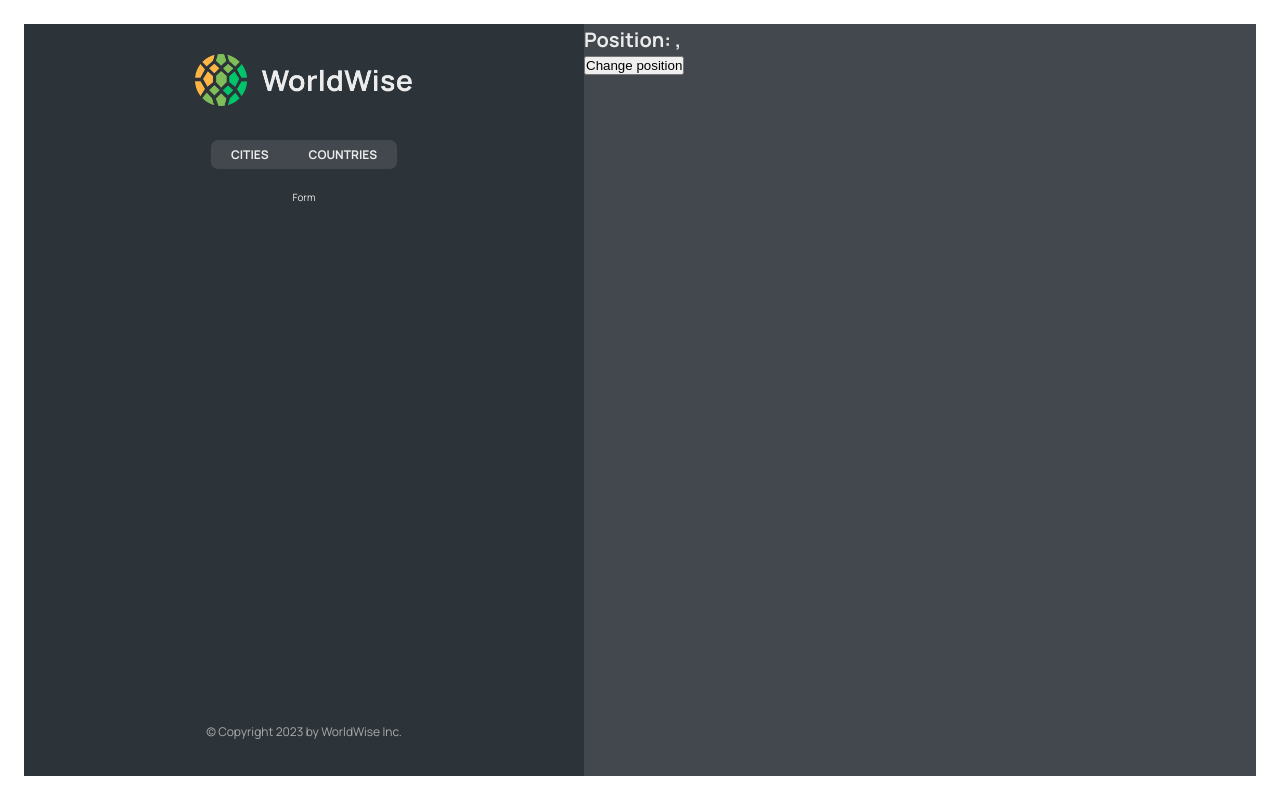
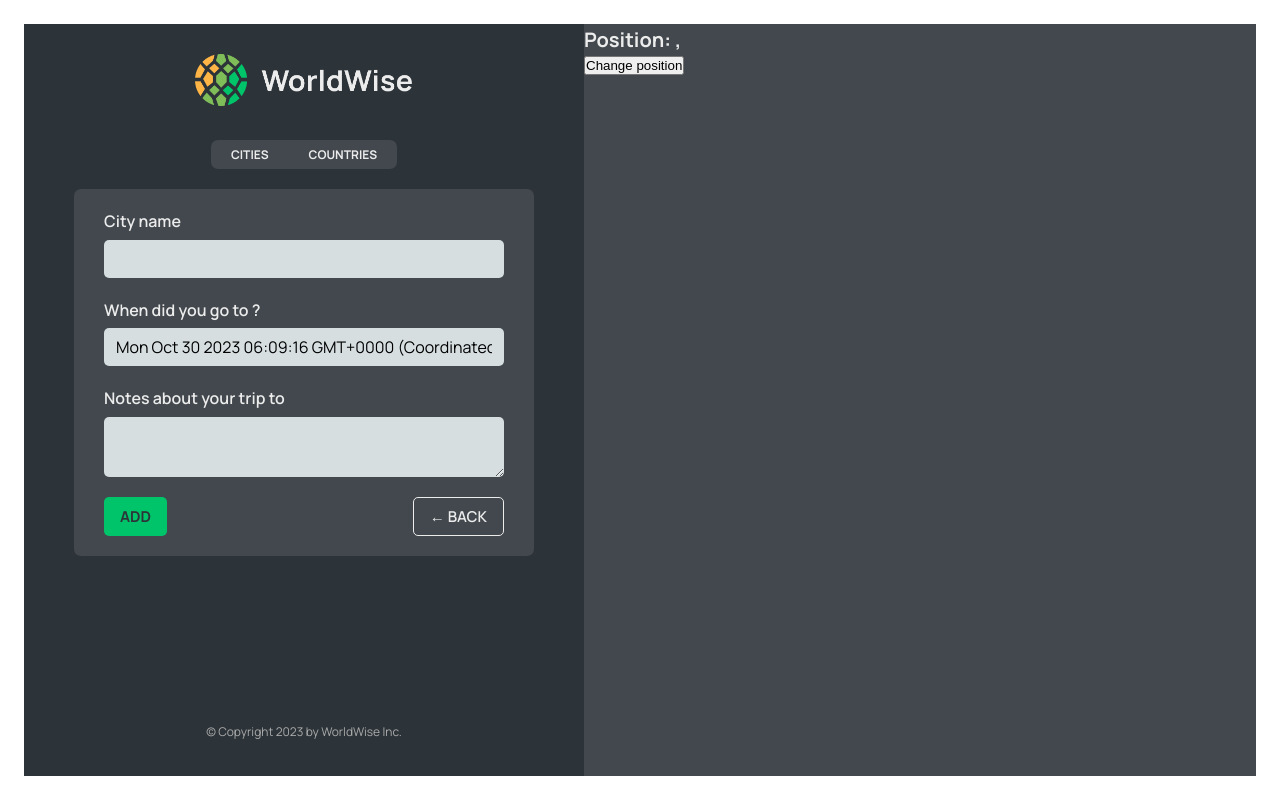
Before and after one commit to Kavin-crew/react-course-exercises, a React (Vite) app in the folder 11-worldwise/: page /app/form in a window 1280 px wide. Built offline with nearby package versions, Linux system fonts and the light colour scheme; data requests are answered from the project's data file.

Commit message:
programmatic navigation

```diff
--- a/11-worldwise/src/App.jsx
+++ b/11-worldwise/src/App.jsx
@@ -10,6 +10,7 @@ import PageNotFound from "./pages/PageNotFound";
 import Login from "./pages/Login";
 import CityList from "./components/CityList";
 import City from "./components/City";
+import Form from "./components/Form";
 import CountryList from "./components/CountryList";
 
 const BASE_URL = "http://localhost:9000";
@@ -55,7 +56,7 @@ function App() {
             path="countries"
             element={<CountryList cities={cities} isLoading={isLoading} />}
           />
-          <Route path="form" element={<p>Form</p>} />
+          <Route path="form" element={<Form />} />
         </Route>
         <Route path="*" element={<PageNotFound />} />
       </Routes>
--- /dev/null
+++ b/11-worldwise/src/components/Button.jsx
@@ -0,0 +1,12 @@
+/*eslint no-unused-vars: "warn"*/
+import styles from "./Button.module.css";
+/* eslint-disable-next-line */
+function Button({ children, onClick, type }) {
+  return (
+    <button className={`${styles.btn} ${styles[type]}`} onClick={onClick}>
+      {children}
+    </button>
+  );
+}
+
+export default Button;
--- a/11-worldwise/src/components/Form.jsx
+++ b/11-worldwise/src/components/Form.jsx
@@ -1,8 +1,10 @@
 // "https://api.bigdatacloud.net/data/reverse-geocode-client?latitude=0&longitude=0"
-
+/*eslint no-unused-vars: "warn"*/
 import { useState } from "react";
 
 import styles from "./Form.module.css";
+import Button from "./Button";
+import { useNavigate } from "react-router-dom";
 
 export function convertToEmoji(countryCode) {
   const codePoints = countryCode
@@ -13,6 +15,8 @@ export function convertToEmoji(countryCode) {
 }
 
 function Form() {
+  const navigate = useNavigate();
+
   const [cityName, setCityName] = useState("");
   const [country, setCountry] = useState("");
   const [date, setDate] = useState(new Date());
@@ -49,8 +53,16 @@ function Form() {
       </div>
 
       <div className={styles.buttons}>
-        <button>Add</button>
-        <button>&larr; Back</button>
+        <Button type="primary">Add</Button>
+        <Button
+          type="back"
+          onClick={(e) => {
+            e.preventDefault();
+            navigate(-1);
+          }}
+        >
+          &larr; Back
+        </Button>
       </div>
     </form>
   );
--- a/11-worldwise/src/components/Map.jsx
+++ b/11-worldwise/src/components/Map.jsx
@@ -1,14 +1,16 @@
 /*eslint no-unused-vars: "warn"*/
-import { useSearchParams } from "react-router-dom";
+import { useNavigate, useSearchParams } from "react-router-dom";
 import styles from "./Map.module.css";
 
 function Map() {
+  const navigate = useNavigate();
+
   const [searchParams, setSearchParams] = useSearchParams();
   const lat = searchParams.get("lat");
   const lng = searchParams.get("lng");
 
   return (
-    <div className={styles.mapContainer}>
+    <div className={styles.mapContainer} onClick={() => navigate("form")}>
       <h1>
         Position: {lat}, {lng}
       </h1>
```
